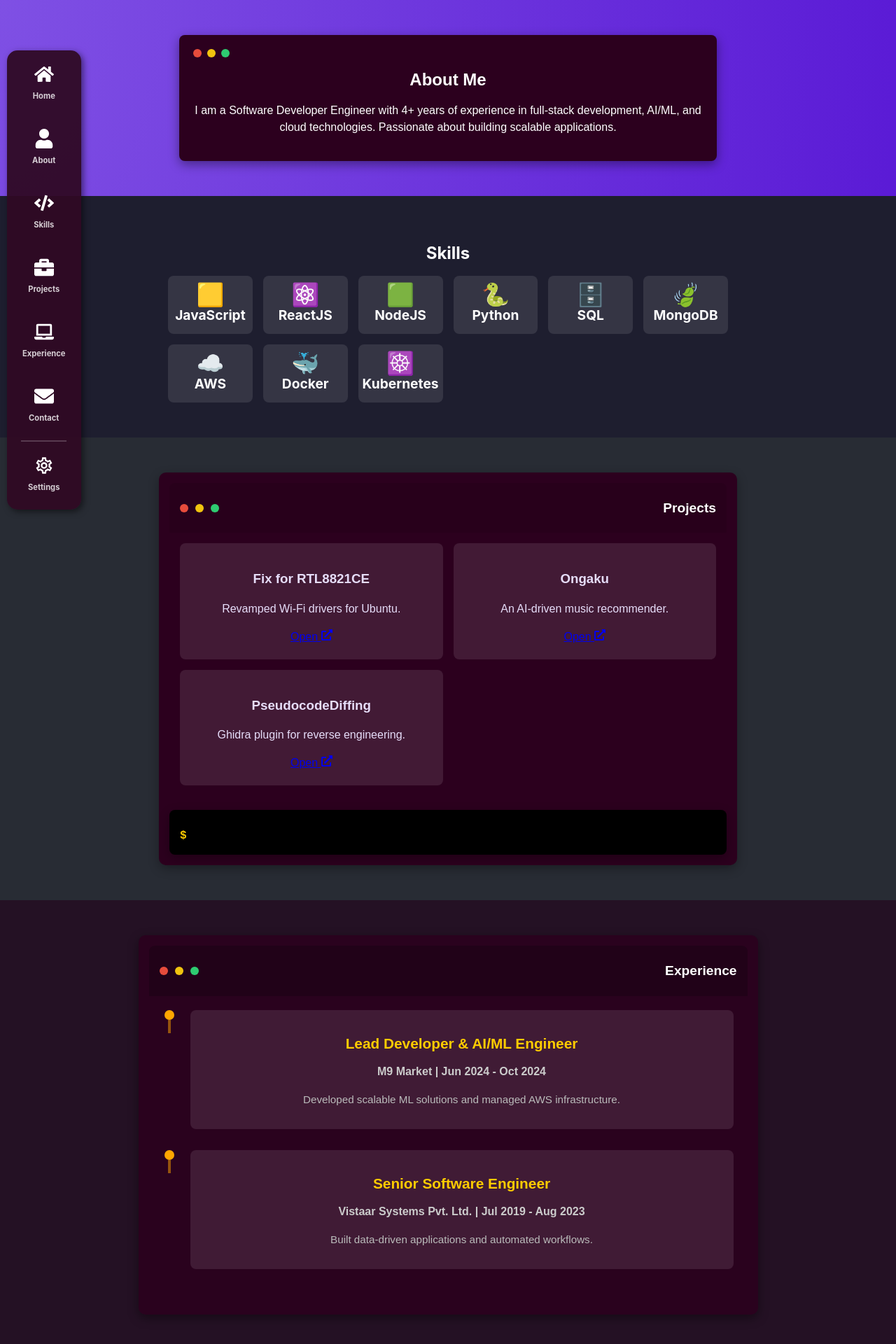
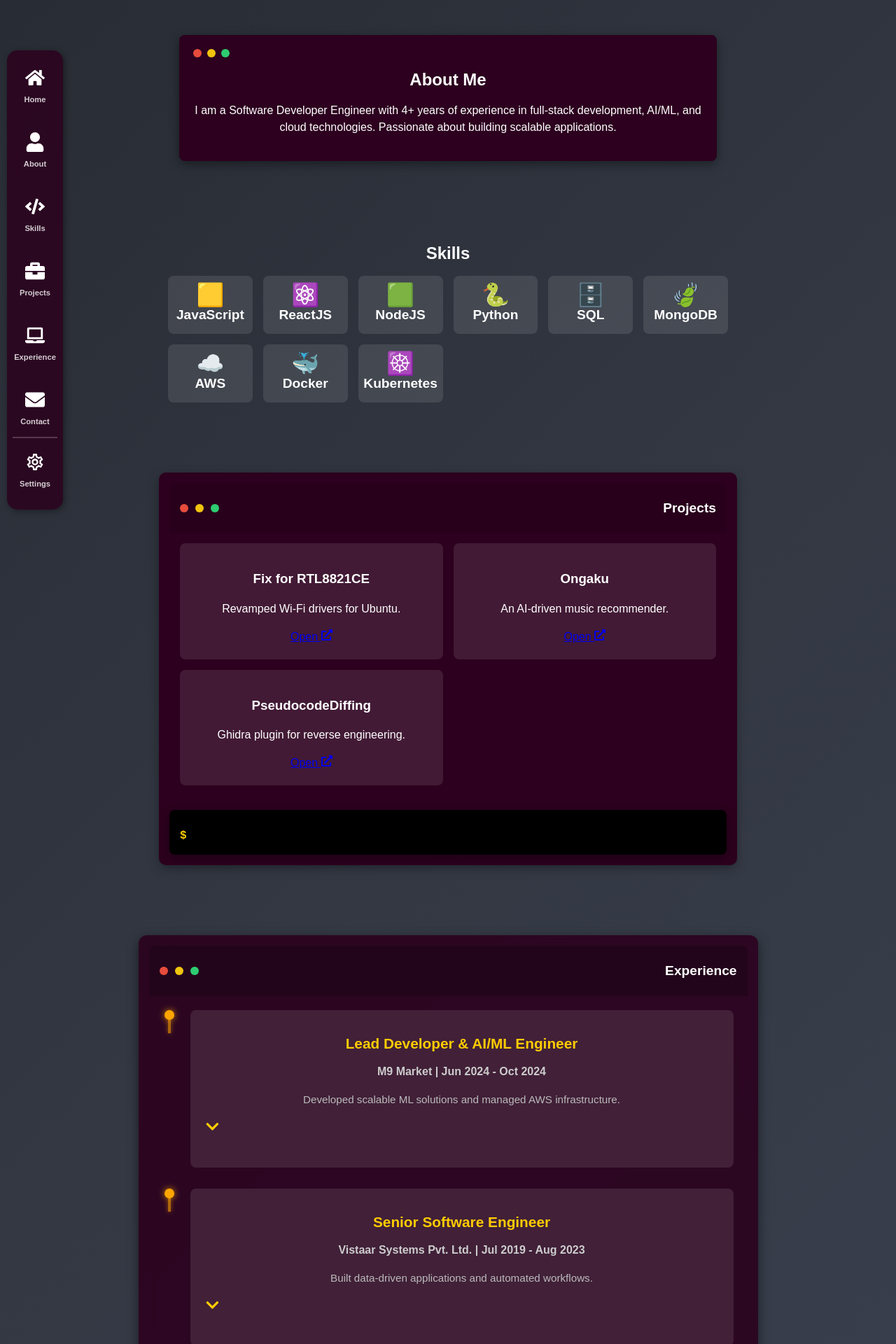
Before and after one commit to shubham151/spidermines, a React (Vite) app: page / in a window 1280 px wide. Shown: the top 1920 px of the page at 70% size. Built offline with nearby package versions, Linux system fonts and the light colour scheme.

Commit message:
Modified design:

```diff
--- a/src/components/Experience.jsx
+++ b/src/components/Experience.jsx
@@ -1,4 +1,6 @@
+import { useState } from 'react';
 import styles from '../style/Experience.module.css';
+import { FaChevronDown, FaChevronUp } from 'react-icons/fa';
 
 function Experience() {
     const experiences = [
@@ -6,15 +8,37 @@ function Experience() {
             title: "Lead Developer & AI/ML Engineer",
             company: "M9 Market",
             duration: "Jun 2024 - Oct 2024",
-            description: "Developed scalable ML solutions and managed AWS infrastructure."
+            description: "Developed scalable ML solutions and managed AWS infrastructure.",
+            tasks: [
+                "Designed and optimized scalable ML pipelines.",
+                "Managed AWS cloud infrastructure and cost optimization.",
+                "Integrated AI-driven analytics into business workflows.",
+                "Developed CI/CD pipelines for automated deployments.",
+                "Worked on anomaly detection using deep learning models."
+            ]
         },
         {
             title: "Senior Software Engineer",
             company: "Vistaar Systems Pvt. Ltd.",
             duration: "Jul 2019 - Aug 2023",
-            description: "Built data-driven applications and automated workflows."
+            description: "Built data-driven applications and automated workflows.",
+            tasks: [
+                "Designed RESTful APIs for microservices architecture.",
+                "Implemented database optimizations for better performance.",
+                "Developed real-time data processing solutions.",
+                "Worked with Kubernetes for container orchestration.",
+                "Led a team of developers to deliver scalable backend services."
+            ]
         }
     ];
+
+    const [expanded, setExpanded] = useState(Array(experiences.length).fill(false));
+
+    const toggleTasks = (index) => {
+        const newExpanded = [...expanded];
+        newExpanded[index] = !newExpanded[index];
+        setExpanded(newExpanded);
+    };
 
     return (
         <section id="experience" className={styles.experience}>
@@ -36,6 +60,21 @@ function Experience() {
                                 <h3 className={styles.jobTitle}>{exp.title}</h3>
                                 <p className={styles.company}><strong>{exp.company}</strong> | {exp.duration}</p>
                                 <p className={styles.description}>{exp.description}</p>
+
+                                {/* Expand/Collapse Button */}
+                                <button
+                                    className={styles.toggleButton}
+                                    onClick={() => toggleTasks(index)}
+                                >
+                                    {expanded[index] ? <FaChevronUp /> : <FaChevronDown />}
+                                </button>
+
+                                {/* Task List (Collapsible with Smooth Animation) */}
+                                <ul className={`${styles.taskList} ${expanded[index] ? styles.expanded : ""}`}>
+                                    {exp.tasks.map((task, i) => (
+                                        <li key={i} className={styles.taskItem}>{task}</li>
+                                    ))}
+                                </ul>
                             </div>
                         </div>
                     ))}
--- a/src/index.css
+++ b/src/index.css
@@ -8,7 +8,7 @@
   font-size: 16px;
   line-height: 24px;
   font-weight: 400;
-  background-image: radial-gradient(ellipse at top left, #7f50e4, #4c05d0);
+  /* background-image: radial-gradient(ellipse at top left, #7f50e4, #4c05d0); */
   font-synthesis: none;
   text-rendering: optimizeLegibility;
   -webkit-font-smoothing: antialiased;
@@ -21,3 +21,22 @@ body {
   text-align: center;
   color: #e6ddf9;
 }
+
+body {
+  background: linear-gradient(135deg, #282c34, #333843, #39404d);
+  color: white;
+  font-family: "Ubuntu", sans-serif;
+}
+
+section {
+  padding: 50px;
+  border-radius: 12px;
+}
+
+/* Light Background for Sections */
+.skills, .projects, .experience {
+  background: rgba(255, 255, 255, 0.05); /* Soft glass effect */
+  box-shadow: 0px 5px 15px rgba(255, 255, 255, 0.1);
+  backdrop-filter: blur(10px);
+  border-radius: 10px;
+}
--- a/src/style/Experience.module.css
+++ b/src/style/Experience.module.css
@@ -1,5 +1,5 @@
 .experience {
-    background: #241124; /* Dark Ubuntu Theme */
+    /* background: linear-gradient(135deg, #282c34, #333843, #39404d); */
     padding: 50px;
     display: flex;
     justify-content: center;
@@ -8,11 +8,11 @@
 
 /* Ubuntu App Window */
 .window {
-    background: rgba(44, 2, 30, 0.9); /* Glass Effect */
+    background: rgba(44, 2, 30, 0.9);
     width: 75%;
-    border-radius: 10px;
+    border-radius: 12px;
     padding: 15px;
-    box-shadow: 0px 5px 15px rgba(0, 0, 0, 0.4);
+    box-shadow: 0px 5px 15px rgba(0, 0, 0, 0.5);
     font-family: "Ubuntu", sans-serif;
     backdrop-filter: blur(10px);
 }
@@ -27,7 +27,6 @@
     border-radius: 8px 8px 0 0;
 }
 
-/* Ubuntu Window Buttons */
 .red, .yellow, .green {
     width: 12px;
     height: 12px;
@@ -46,7 +45,7 @@
     margin-left: auto;
 }
 
-/* Experience Timeline Layout */
+/* Timeline Layout */
 .timeline {
     position: relative;
     padding: 20px;
@@ -54,7 +53,7 @@
     flex-direction: column;
 }
 
-/* Timeline Connector Line */
+/* Timeline Connector */
 .timelineConnector {
     position: relative;
     display: flex;
@@ -70,19 +69,19 @@
     background: orange;
     border-radius: 50%;
     margin-bottom: 5px;
-    position: relative;
+    box-shadow: 0px 0px 10px rgba(255, 165, 0, 0.8); /* Soft glow */
 }
 
-/* Vertical Line */
 .timelineConnector::after {
     content: "";
     position: absolute;
     width: 4px;
     height: 100%;
-    background: rgba(255, 165, 0, 0.5);
+    background: rgba(255, 165, 0, 0.6);
     top: 14px;
     left: 50%;
     transform: translateX(-50%);
+    box-shadow: 0px 0px 6px rgba(255, 165, 0, 0.5);
 }
 
 /* Timeline Item */
@@ -92,9 +91,9 @@
     gap: 20px;
     margin-bottom: 30px;
     position: relative;
-    opacity: 0;
-    transform: translateY(20px);
-    animation: fadeInUp 0.6s ease-in-out forwards;
+    opacity: 1;
+    transform: translateY(0);
+    transition: opacity 0.3s ease-in-out;
 }
 
 /* Experience Card */
@@ -132,14 +131,51 @@
     color: #bbb;
 }
 
-/* Fade In Animation */
-@keyframes fadeInUp {
-    from {
-        opacity: 0;
-        transform: translateY(20px);
-    }
-    to {
-        opacity: 1;
-        transform: translateY(0);
-    }
+/* Toggle Button */
+.toggleButton {
+    background: none;
+    border: none;
+    color: #ffcc00;
+    font-size: 1.3rem;
+    cursor: pointer;
+    transition: transform 0.3s ease-in-out;
+    display: flex;
+    align-items: center;
 }
+
+.toggleButton:hover {
+    transform: scale(1.2);
+}
+
+/* Task List */
+.taskList {
+    max-height: 0;
+    overflow: hidden;
+    opacity: 0;
+    transition: max-height 0.4s ease-in-out, opacity 0.3s ease-in-out;
+    padding-left: 0;
+}
+
+/* Expanded State */
+.taskList.expanded {
+    max-height: 250px;
+    opacity: 1;
+    padding-left: 20px;
+}
+
+/* Task Items */
+.taskItem {
+    font-size: 1rem;
+    color: #ccc;
+    margin: 5px 0;
+    padding-left: 20px;
+    position: relative;
+}
+
+.taskItem::before {
+    content: "•";
+    color: orange;
+    font-size: 1.2rem;
+    position: absolute;
+    left: 0;
+}
--- a/src/style/Header.module.css
+++ b/src/style/Header.module.css
@@ -4,14 +4,15 @@
     left: 10px;
     top: 50%;
     transform: translateY(-50%);
-    background: rgba(48, 10, 36, 0.95); /* Ubuntu Dock Transparent Look */
-    padding: 10px 12px;
+    background: rgba(44, 2, 30, 0.85); /* More Transparent for Ubuntu Effect */
+    padding: 15px;
+    width: 80px;
     border-radius: 15px;
     display: flex;
     flex-direction: column;
     align-items: center;
-    gap: 10px;
-    box-shadow: 3px 3px 10px rgba(0, 0, 0, 0.5);
+    box-shadow: 2px 2px 10px rgba(0, 0, 0, 0.4);
+    backdrop-filter: blur(8px); /* Adds a subtle blur for modern effect */
 }
 
 /* Separate top and bottom sections */
--- a/src/style/Projects.module.css
+++ b/src/style/Projects.module.css
@@ -1,5 +1,5 @@
 .projects {
-    background: #282c34;
+    /* background: linear-gradient(135deg, #282c34, #333843, #39404d); */
     padding: 50px;
     display: flex;
     justify-content: center;
--- a/src/style/Skills.module.css
+++ b/src/style/Skills.module.css
@@ -1,5 +1,6 @@
 .skills {
-    background: #1e1e2f;
+    /* background: linear-gradient(135deg, #282c34, #333843, #39404d); */
+    border: none;
     padding: 50px;
     text-align: center;
     color: white;
```
Also changed, not shown: 5 other files (tests, documents, lock files or other folders).
